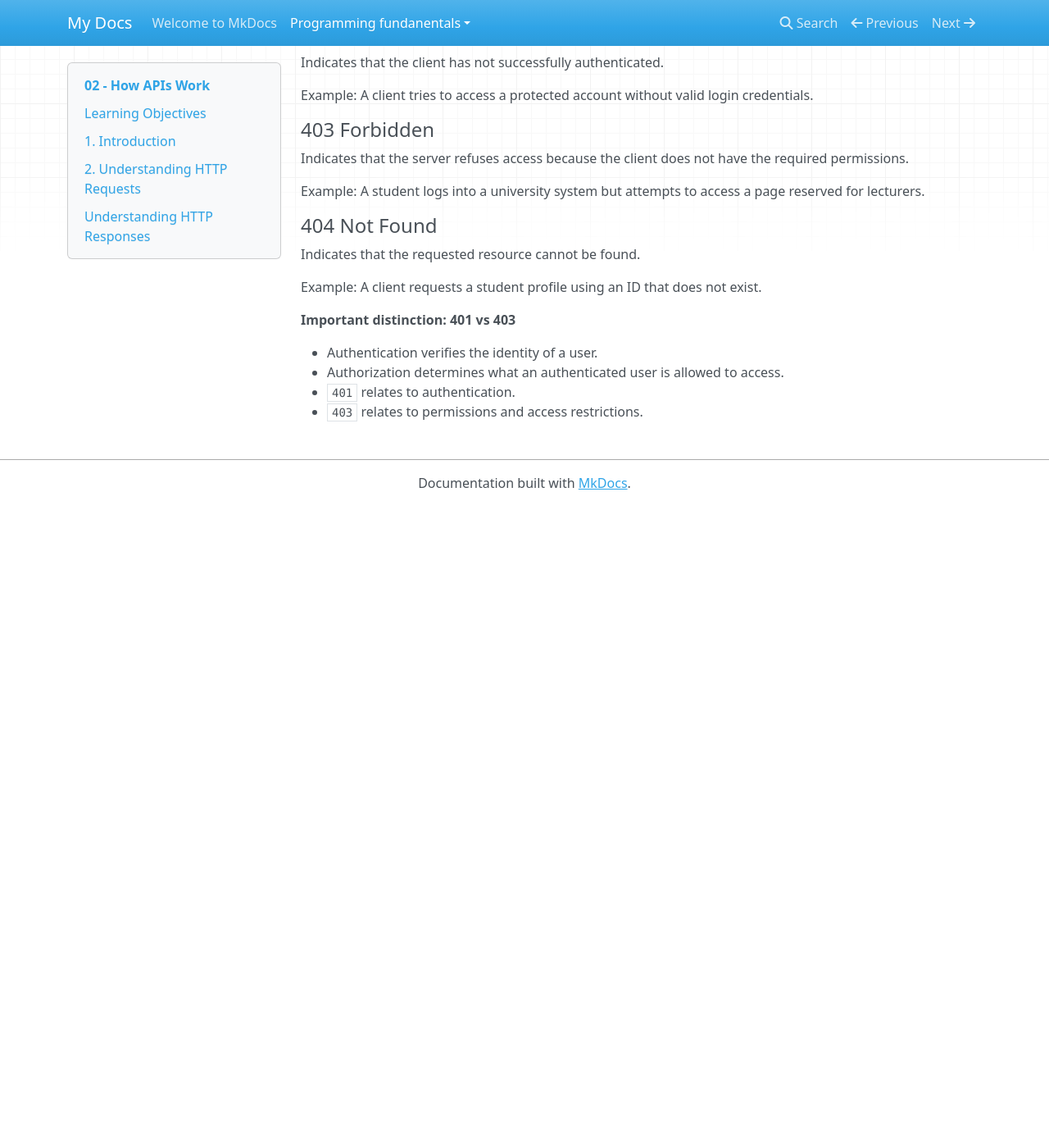
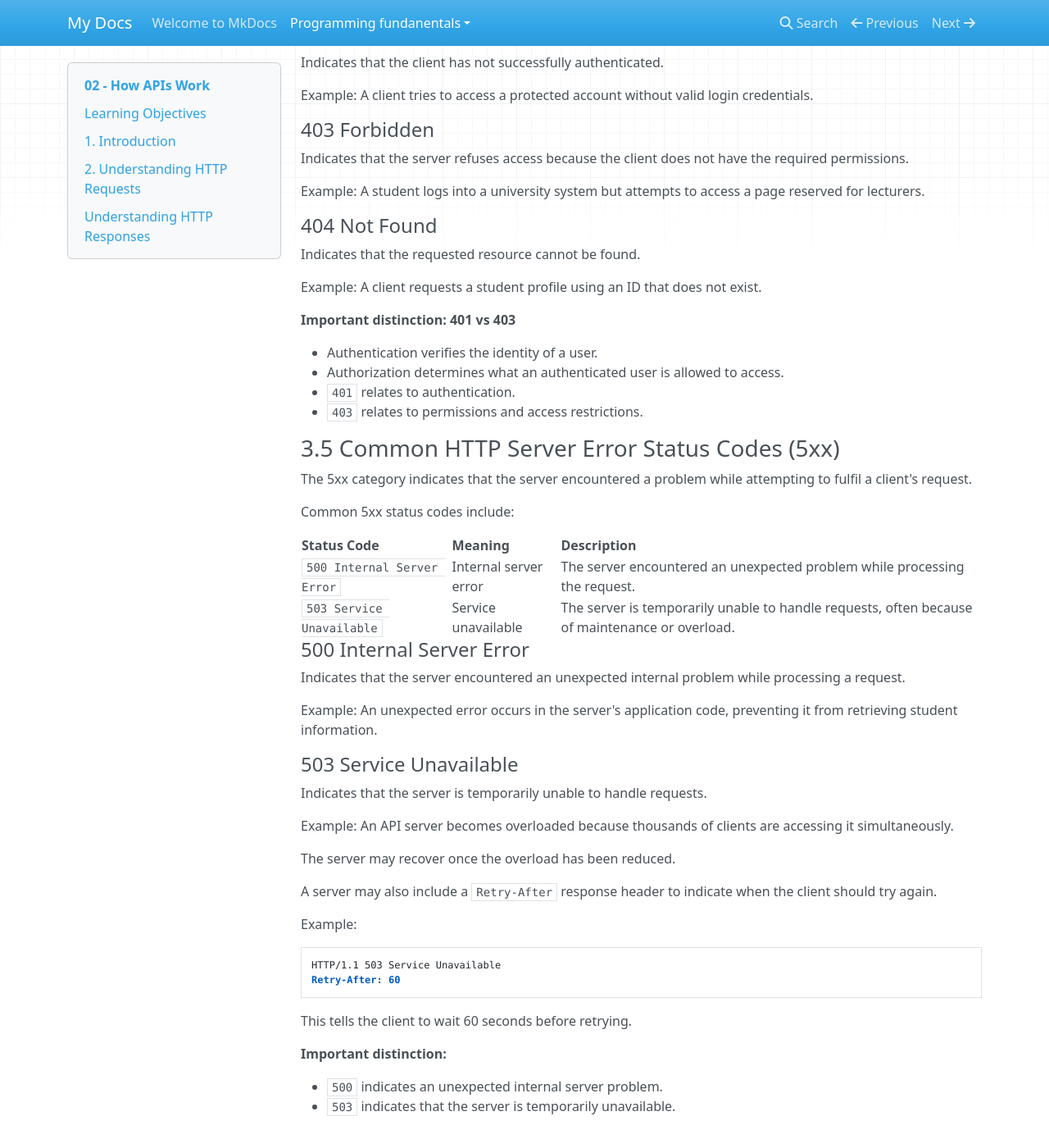
Before and after one commit to mahlatse-02/learning-wiki, an MkDocs documentation site: the page built from docs/programming-fundanentals/api-learning/02-how-apis-work.md, in a window 1280 px wide and 1400 px high, scrolled down 8543 px. Shown: the whole window at 82% size. Built offline with MkDocs 1.6.1, drawn with Linux system fonts in a browser that asks for light colours; nearby versions of some CDN libraries; before the commit the page ends 9160 px from its top, so only the background shows below that.

Commit message:
5xx Status code category

```diff
--- a/docs/programming-fundanentals/api-learning/02-how-apis-work.md
+++ b/docs/programming-fundanentals/api-learning/02-how-apis-work.md
@@ -416,3 +416,42 @@ Example: A client requests a student profile using an ID that does not exist.
 - Authorization determines what an authenticated user is allowed to access.
 - `401` relates to authentication.
 - `403` relates to permissions and access restrictions.
+
+### 3.5 Common HTTP Server Error Status Codes (5xx)
+
+The 5xx category indicates that the server encountered a problem while attempting to fulfil a client's request.
+
+Common 5xx status codes include:
+
+| Status Code | Meaning | Description |
+|---|---|---|
+| `500 Internal Server Error` | Internal server error | The server encountered an unexpected problem while processing the request. |
+| `503 Service Unavailable` | Service unavailable | The server is temporarily unable to handle requests, often because of maintenance or overload. |
+
+#### 500 Internal Server Error
+
+Indicates that the server encountered an unexpected internal problem while processing a request.
+
+Example: An unexpected error occurs in the server's application code, preventing it from retrieving student information.
+
+#### 503 Service Unavailable
+
+Indicates that the server is temporarily unable to handle requests.
+
+Example: An API server becomes overloaded because thousands of clients are accessing it simultaneously.
+
+The server may recover once the overload has been reduced.
+
+A server may also include a `Retry-After` response header to indicate when the client should try again.
+
+Example:
+
+    HTTP/1.1 503 Service Unavailable
+    Retry-After: 60
+
+This tells the client to wait 60 seconds before retrying.
+
+**Important distinction:**
+
+- `500` indicates an unexpected internal server problem.
+- `503` indicates that the server is temporarily unavailable.
```
